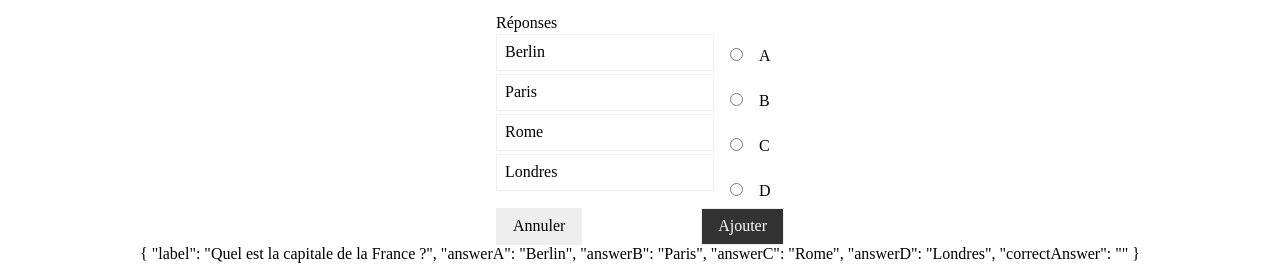
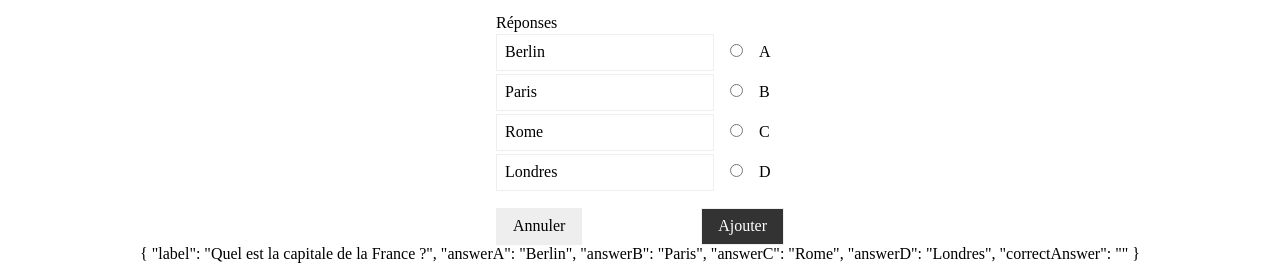
Before and after one commit to charly-333/quizz, an Angular app: page /add-question in a window 1280 px wide. Shown: the part 357-622 px from the top of the page. Built offline with nearby package versions, Linux system fonts and the light colour scheme.

Commit message:
save add-question

```diff
--- a/src/app/quizz.service.ts
+++ b/src/app/quizz.service.ts
@@ -22,10 +22,15 @@ export class QuizzService {
 
   createCurrent(name: string) {
     this.current = new Quizz(name);
-    localStorage.setItem('current', JSON.stringify(this.current));
+    this.syncCurrent();
   }
 
   addQuestion(question: Question) {
     this.current.questions.push(question);
+    this.syncCurrent();
+  }
+
+  syncCurrent() {
+    localStorage.setItem('current', JSON.stringify(this.current));
   }
 }
--- a/src/app/routes/add-question/add-question.component.scss
+++ b/src/app/routes/add-question/add-question.component.scss
@@ -27,7 +27,7 @@ form {
 .radio {
   div {
     input {
-      margin: 1em;
+      margin: 0 1em;
     }
   }
 }
```
